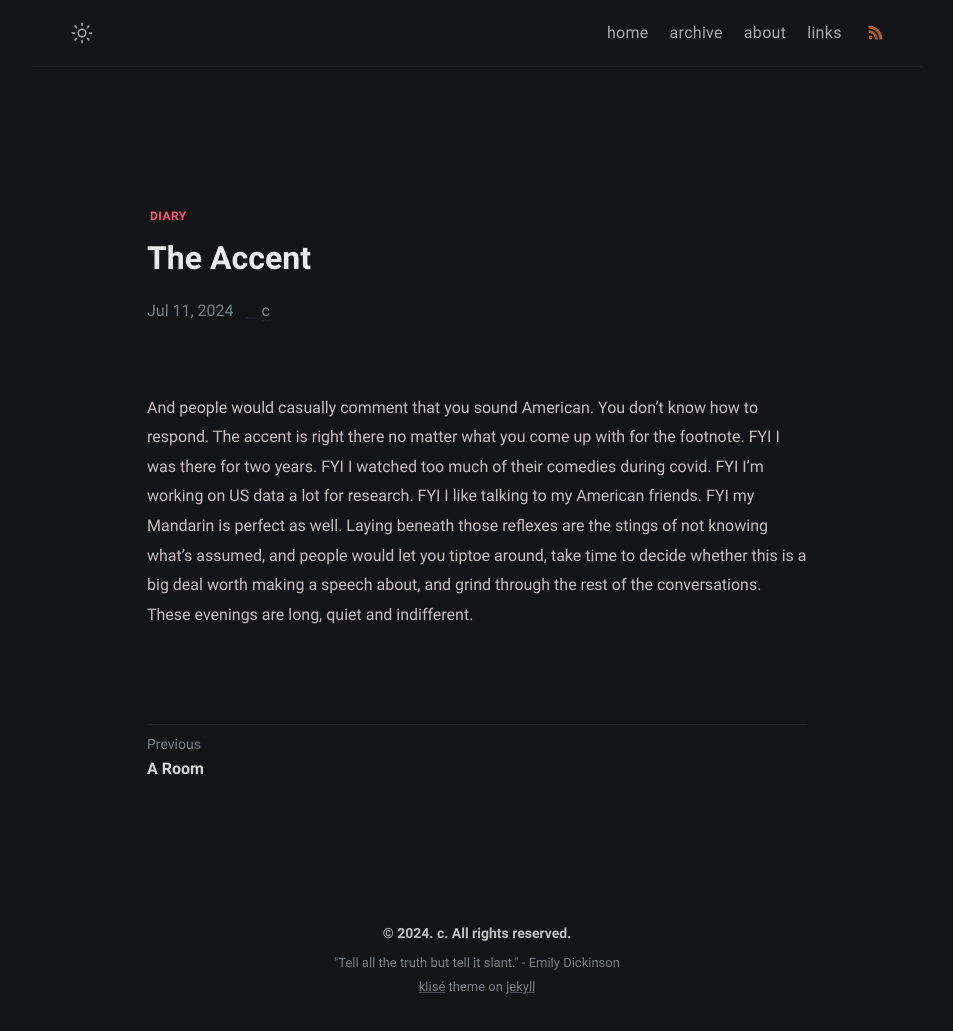
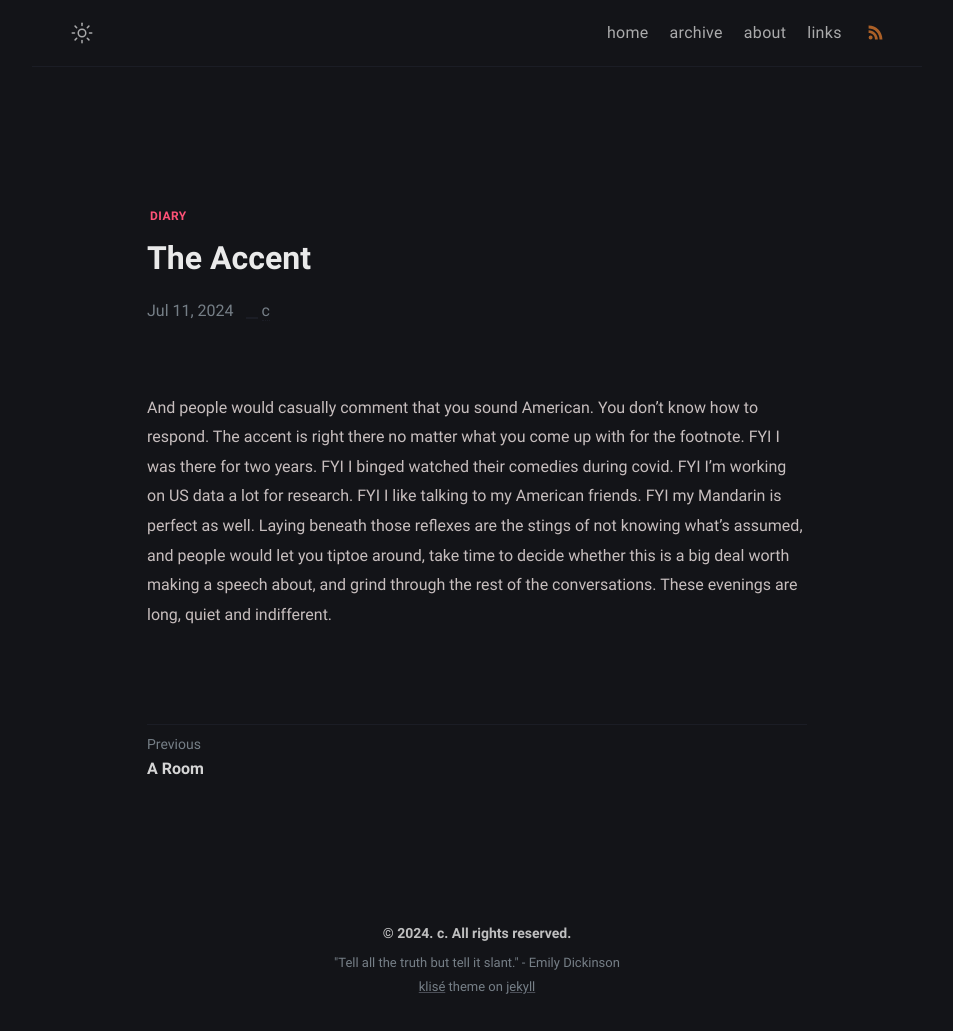
Before and after one commit to yijingch/afistforair.github.io, a Jekyll site: the page built from _posts/the-accent/2024-07-11-the-accent.md, in a window 1280 px wide. Shown: the whole page, without its empty margins (163-1116 px from the left). Built offline with Jekyll 4.4.1, drawn with Linux system fonts in a browser that asks for light colours.

Commit message:
small fix

```diff
--- a/_posts/the-accent/2024-07-11-the-accent.md
+++ b/_posts/the-accent/2024-07-11-the-accent.md
@@ -4,4 +4,4 @@ date: 2024-07-11 12:11:00 +02:00
 tags: [diary]
 ---
 
-And people would casually comment that you sound American. You don't know how to respond. The accent is right there no matter what you come up with for the footnote. FYI I was there for two years. FYI I watched too much of their comedies during covid. FYI I'm working on US data a lot for research. FYI I like talking to my American friends. FYI my Mandarin is perfect as well. Laying beneath those reflexes are the stings of not knowing what's assumed, and people would let you tiptoe around, take time to decide whether this is a big deal worth making a speech about, and grind through the rest of the conversations. These evenings are long, quiet and indifferent.
+And people would casually comment that you sound American. You don't know how to respond. The accent is right there no matter what you come up with for the footnote. FYI I was there for two years. FYI I binged watched their comedies during covid. FYI I'm working on US data a lot for research. FYI I like talking to my American friends. FYI my Mandarin is perfect as well. Laying beneath those reflexes are the stings of not knowing what's assumed, and people would let you tiptoe around, take time to decide whether this is a big deal worth making a speech about, and grind through the rest of the conversations. These evenings are long, quiet and indifferent.
```
